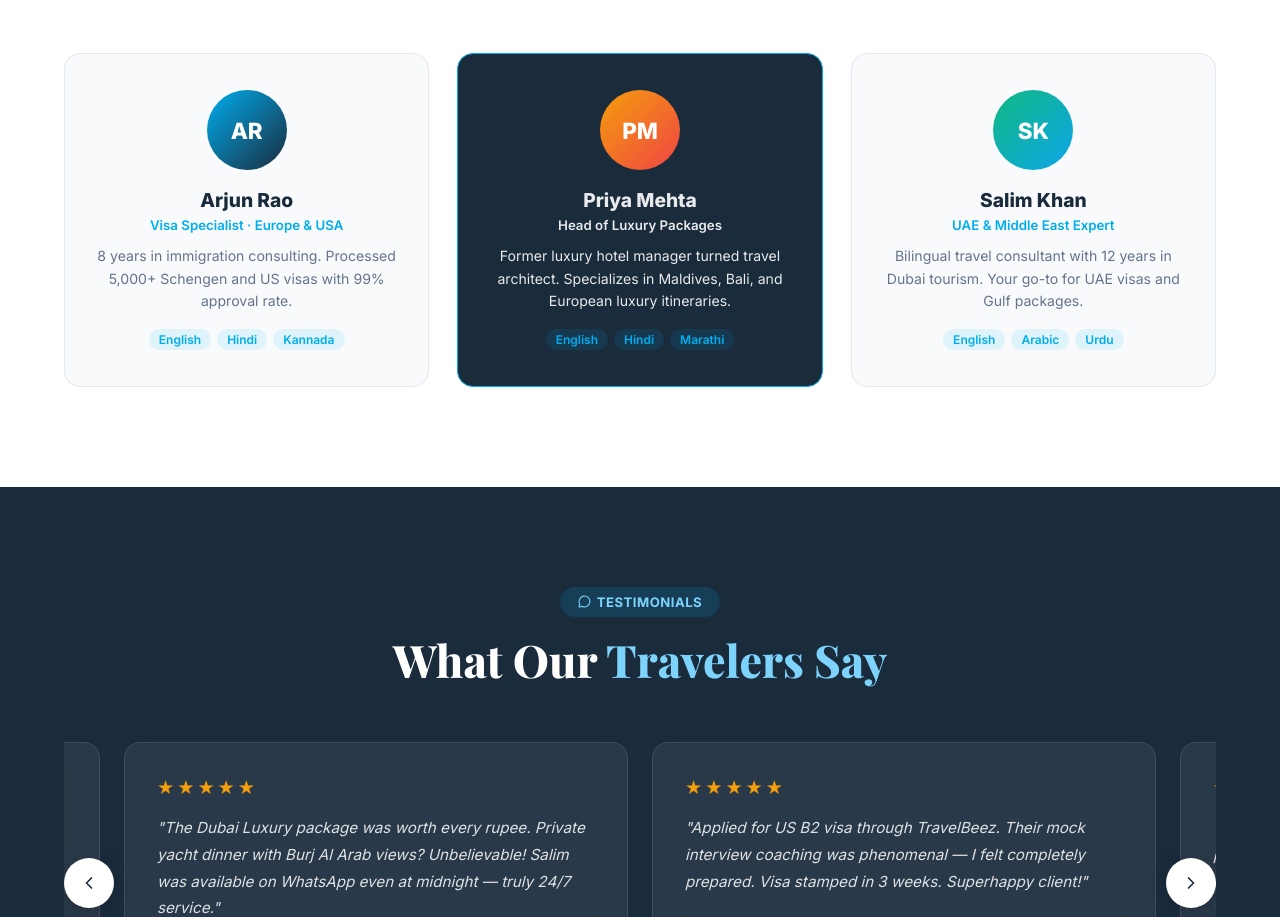
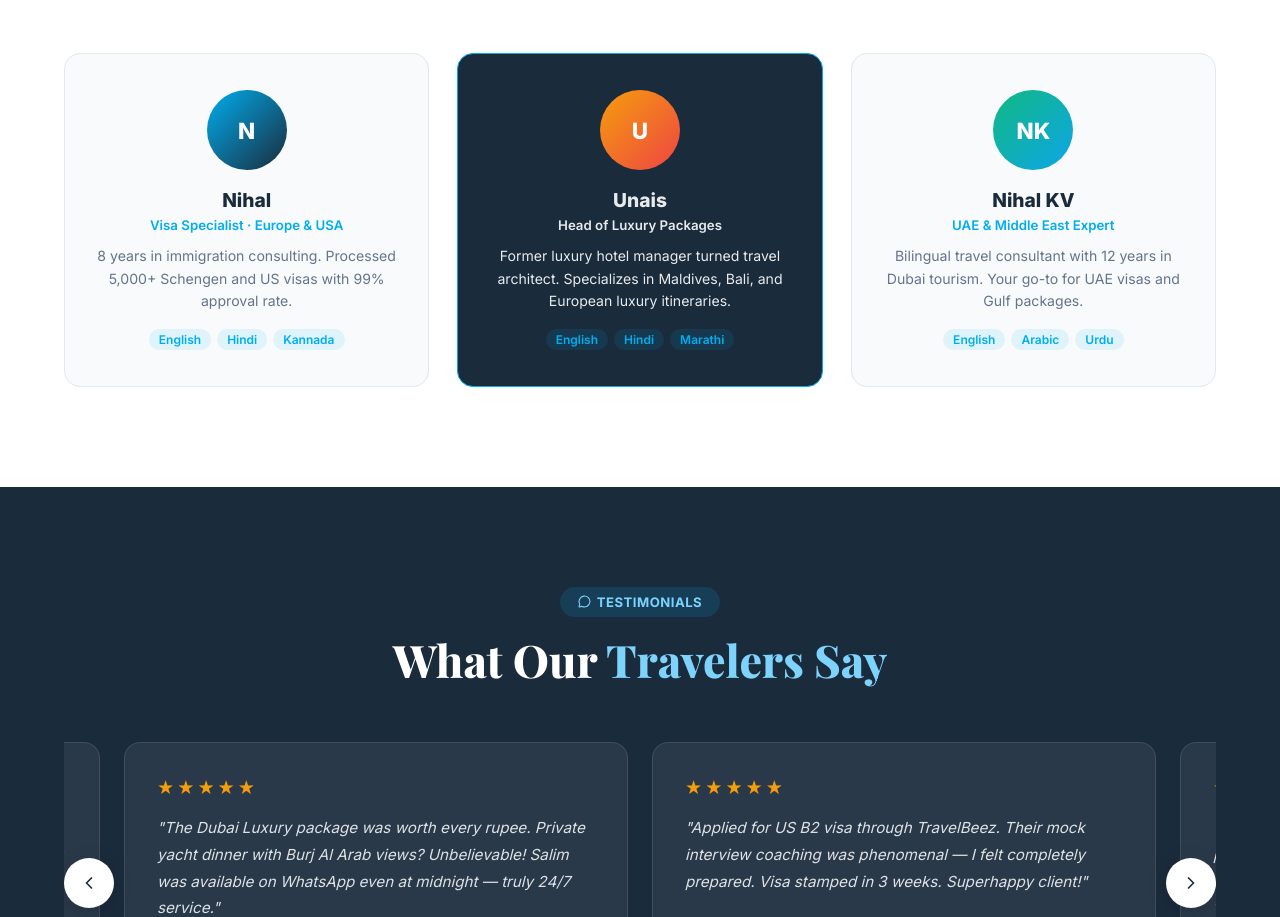
Before and after one commit to shabzeee/travelbeez, a website: page index.html in a window 1280 px wide. Shown: the part 4527-5444 px from the top of the page. Drawn offline with nearby package versions, Linux system fonts and the light colour scheme.

Commit message:
Update team member names: Nihal, Unais, Nihal KV

```diff
--- a/index.html
+++ b/index.html
@@ -518,27 +518,27 @@
       <div class="experts-grid">
         <div class="expert-card">
           <div class="expert-avatar" style="background: linear-gradient(135deg, #00AEEF, #1A2B3C)">
-            <span>AR</span>
+            <span>N</span>
           </div>
-          <h4>Arjun Rao</h4>
+          <h4>Nihal</h4>
           <p class="expert-title">Visa Specialist · Europe & USA</p>
           <p class="expert-bio">8 years in immigration consulting. Processed 5,000+ Schengen and US visas with 99% approval rate.</p>
           <div class="expert-langs"><span>English</span><span>Hindi</span><span>Kannada</span></div>
         </div>
         <div class="expert-card expert-featured">
           <div class="expert-avatar" style="background: linear-gradient(135deg, #f59e0b, #ef4444)">
-            <span>PM</span>
+            <span>U</span>
           </div>
-          <h4>Priya Mehta</h4>
+          <h4>Unais</h4>
           <p class="expert-title">Head of Luxury Packages</p>
           <p class="expert-bio">Former luxury hotel manager turned travel architect. Specializes in Maldives, Bali, and European luxury itineraries.</p>
           <div class="expert-langs"><span>English</span><span>Hindi</span><span>Marathi</span></div>
         </div>
         <div class="expert-card">
           <div class="expert-avatar" style="background: linear-gradient(135deg, #10b981, #0ea5e9)">
-            <span>SK</span>
+            <span>NK</span>
           </div>
-          <h4>Salim Khan</h4>
+          <h4>Nihal KV</h4>
           <p class="expert-title">UAE & Middle East Expert</p>
           <p class="expert-bio">Bilingual travel consultant with 12 years in Dubai tourism. Your go-to for UAE visas and Gulf packages.</p>
           <div class="expert-langs"><span>English</span><span>Arabic</span><span>Urdu</span></div>
```
